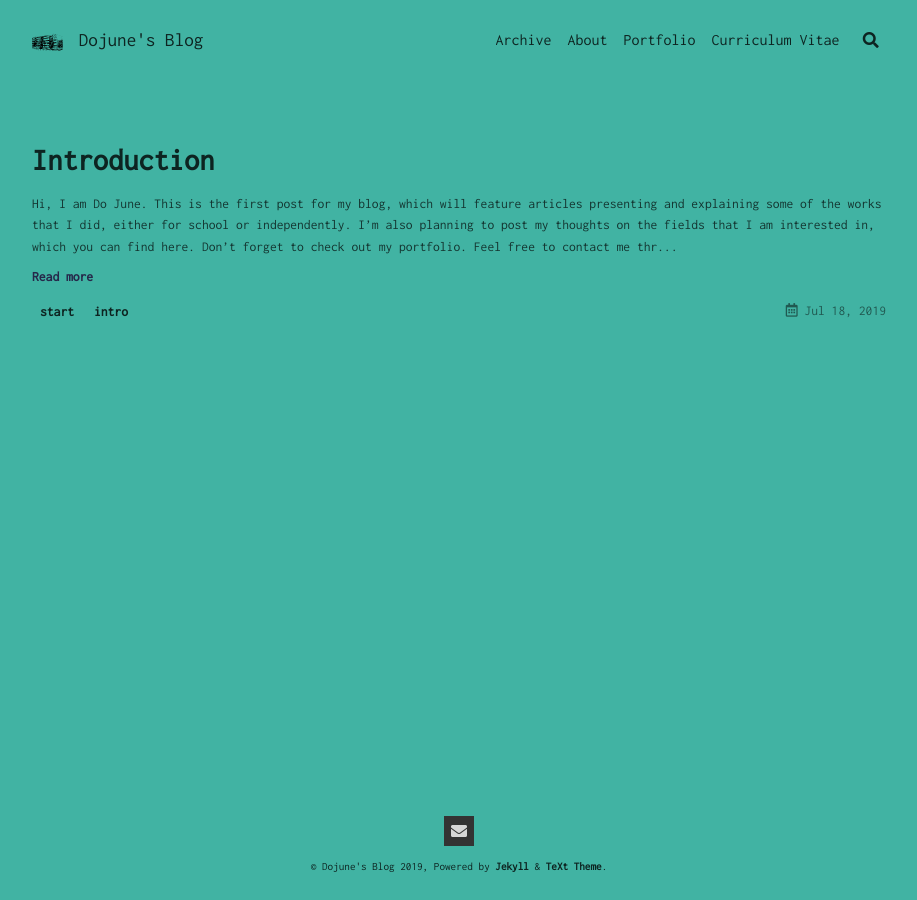
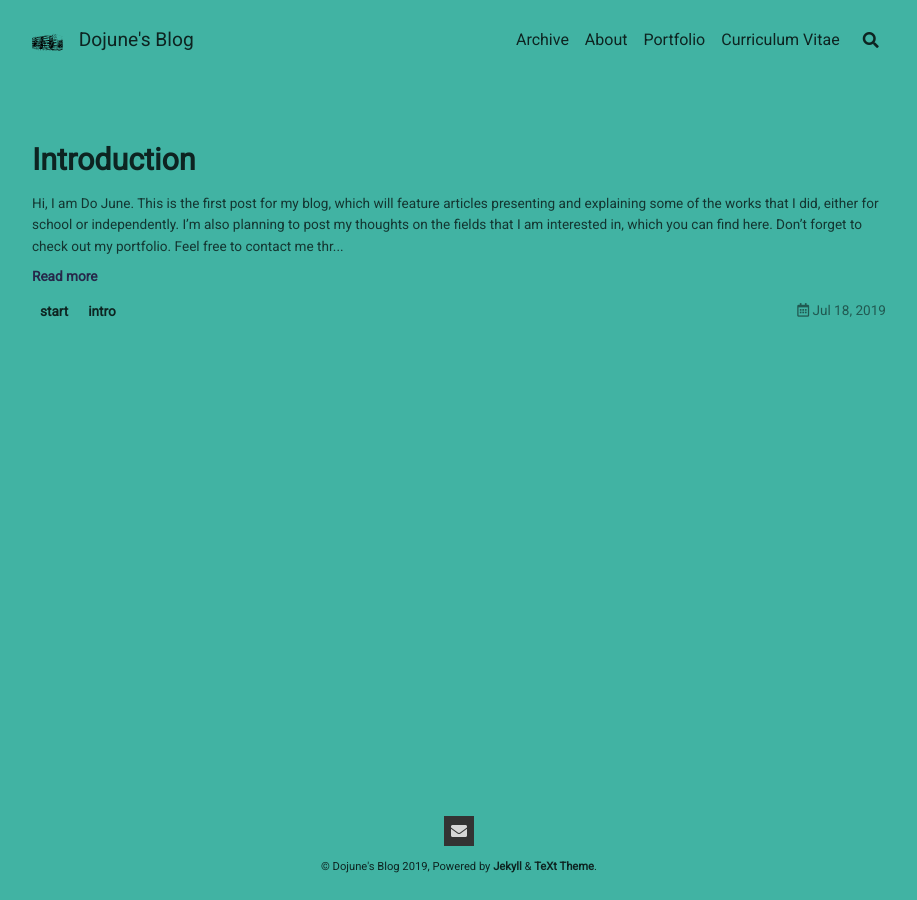
Before and after one commit to mindojune/mindojune.github.io, a Jekyll site: the page built from index.html, in a window 1280 px wide. Shown: the whole page, without its empty margins (181-1098 px from the left). Built offline with Jekyll 4.4.1, drawn with Linux system fonts in a browser that asks for light colours; nearby versions of some CDN libraries; the list of posts is cut into pages by our own code.

Commit message:
Update _variables.scss

```diff
--- a/_sass/common/_variables.scss
+++ b/_sass/common/_variables.scss
@@ -1,6 +1,7 @@
 $base: (
-  font-family:            ('Inconsolata', monospace),
-  //(-apple-system, BlinkMacSystemFont, "Segoe UI", Helvetica, Arial, sans-serif),
+  font-family:            ('Roboto', sans-serif),
+  //font-family:            ('Inconsolata', monospace),
+  //font-family:            (-apple-system, BlinkMacSystemFont, "Segoe UI", Helvetica, Arial, sans-serif),
   font-family-code:       (Menlo, Monaco, Consolas, Andale Mono, lucida console, Courier New, monospace),
 
   font-size-root:         16px,
```
